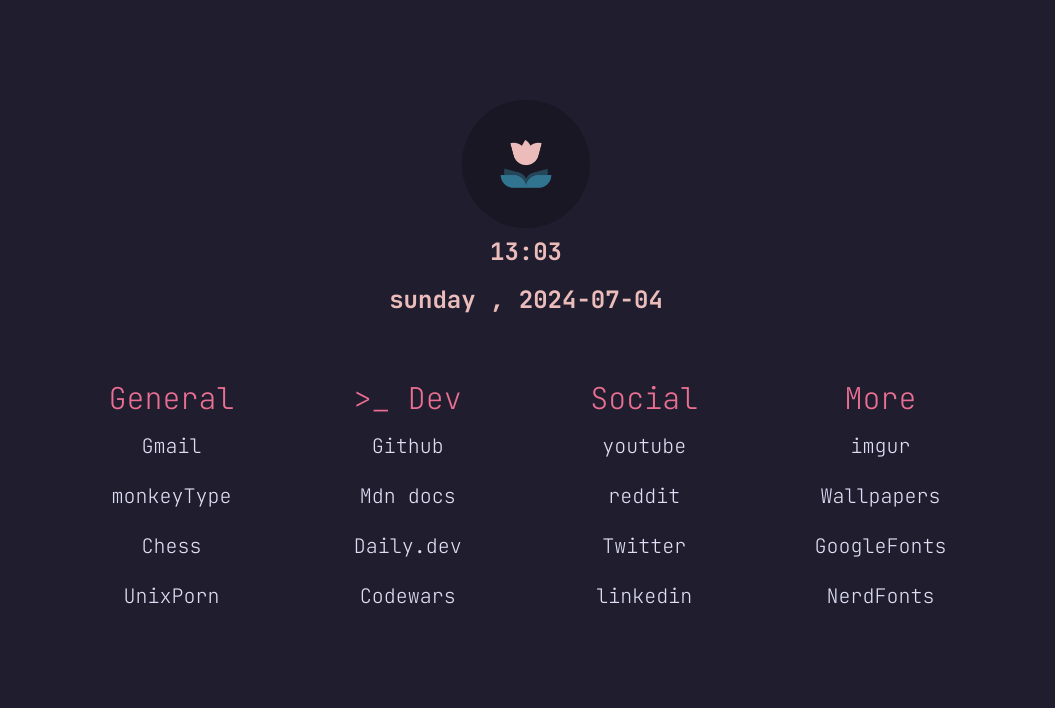
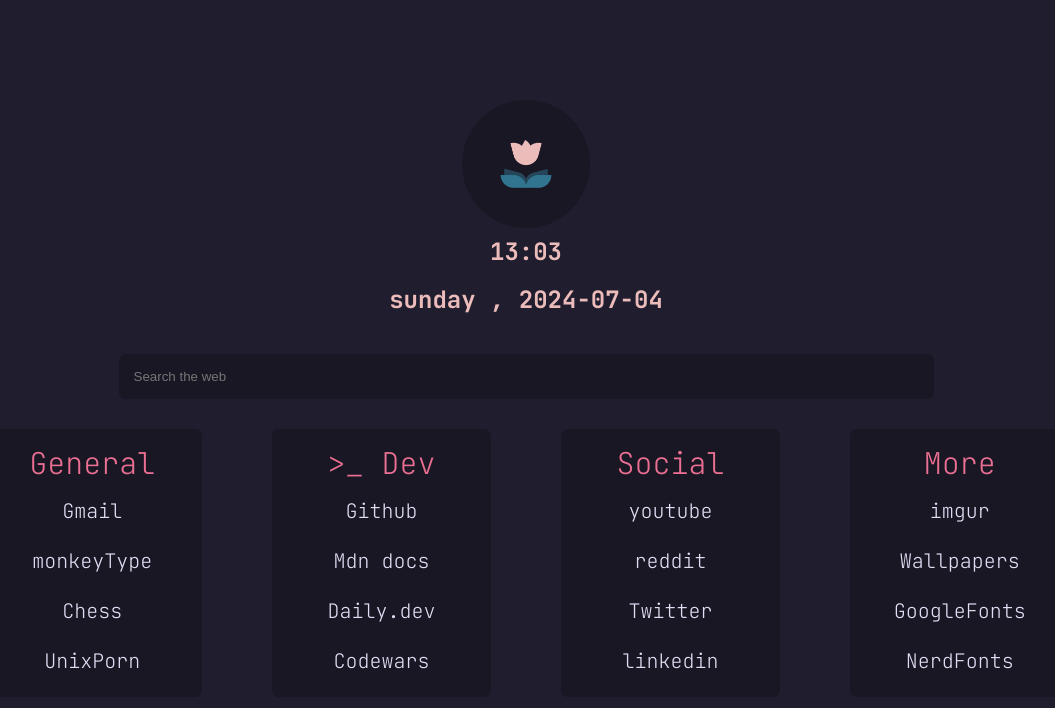
Before and after one commit to ISsam777/ISsam777.github.io, a plain HTML site: page index.html in a window 1280 px wide. Shown: the whole page, without its empty margins (114-1169 px from the left). Drawn offline with Linux system fonts and the light colour scheme; a web font is replaced by a local one.

Commit message:
add search box

```diff
--- a/index.html
+++ b/index.html
@@ -20,6 +20,12 @@
      <img src="images/rose.png" alt="rose-pine" class="img">
       <div id="clock">00:00:00</div>
  <div id="date"> 0000-00-00</div>
+     </div>
+     <div class="search">
+      <form method="get" id="ddgSearch" action="https://duckduckgo.com/">
+    <input type="text" name="q" placeholder="Search the web" aria-label="Search  on DuckDuckGo"/>
+
+</form>
      </div>
     <div class="lists">
 
--- a/style.css
+++ b/style.css
@@ -23,7 +23,7 @@ body {
   align-items: center;
   text-align: center;
   line-height: 300%;
-  margin: 100px 0 50px 0;
+  margin: 100px 0 30px 0;
  }
 
 #date {
@@ -38,7 +38,6 @@ body {
 
 .img {
   display: block;
-  margin: ;
   width: 10%;
   height: 10%;
   border-radius: 50%;
@@ -57,6 +56,29 @@ body {
   width: 33.3333%;
 }
 
+.search{
+     display: flex;
+     justify-content: center;
+     flex-direction: row;
+
+}
+
+input {
+  width: 800px;
+  height: 45px;
+  margin-bottom: 30px;
+  padding-left: 15px;
+  background-color: #191724;
+  border: none;
+  border-radius: 7px;
+  color: #e0def4;
+
+}
+
+input:focus {
+     outline: none;
+}
+
 .Bookmarks {
   display: flex;
   flex-direction: row;
@@ -70,10 +92,13 @@ body {
 
 
 .List {
-   width: 13%;
+   width: 14%;
   height: 50%;
   text-align: center;
+  padding: 10px 20px;
   margin: 0px 35px;
+  background-color: #191724;
+  border-radius: 7px;
 
 
 }
```
